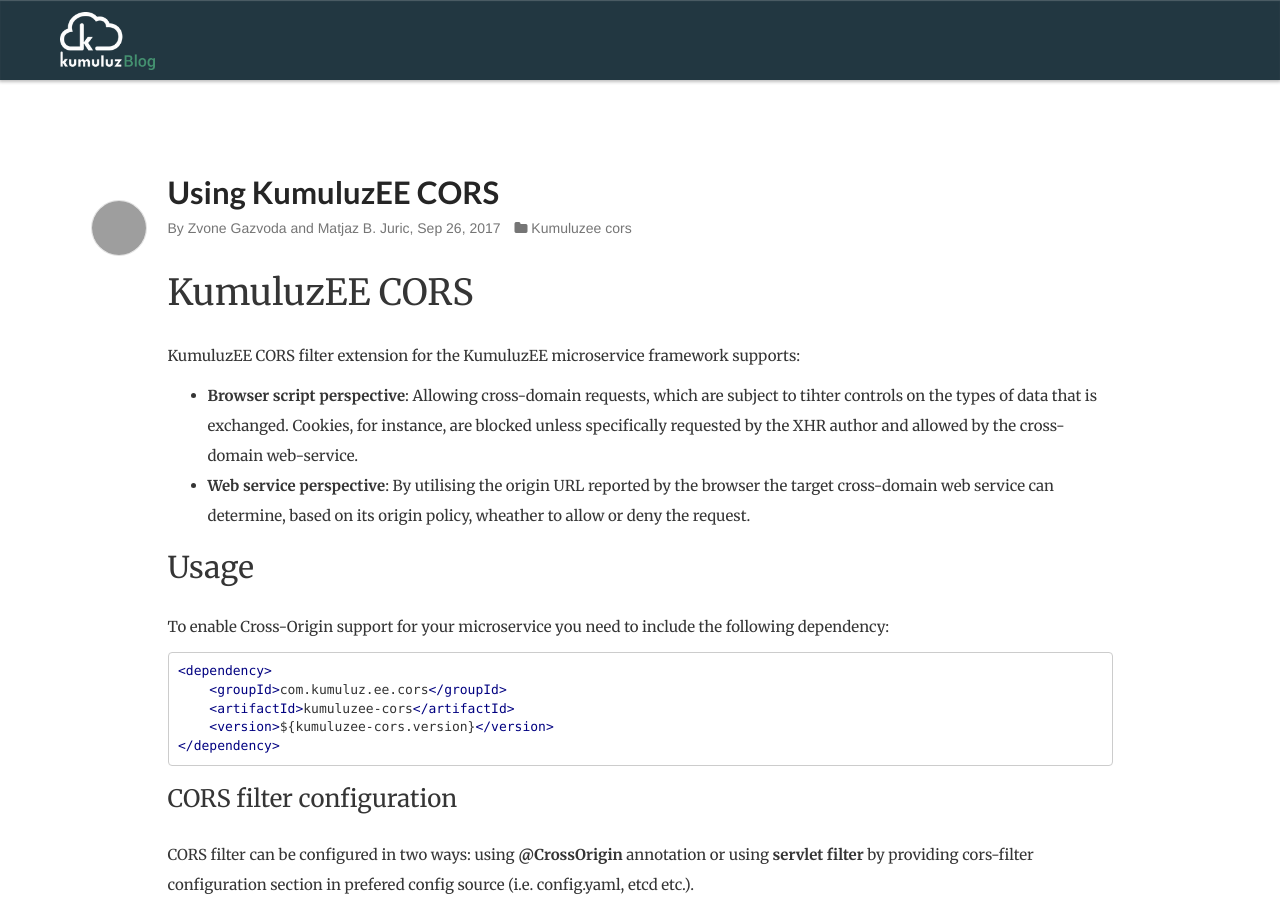
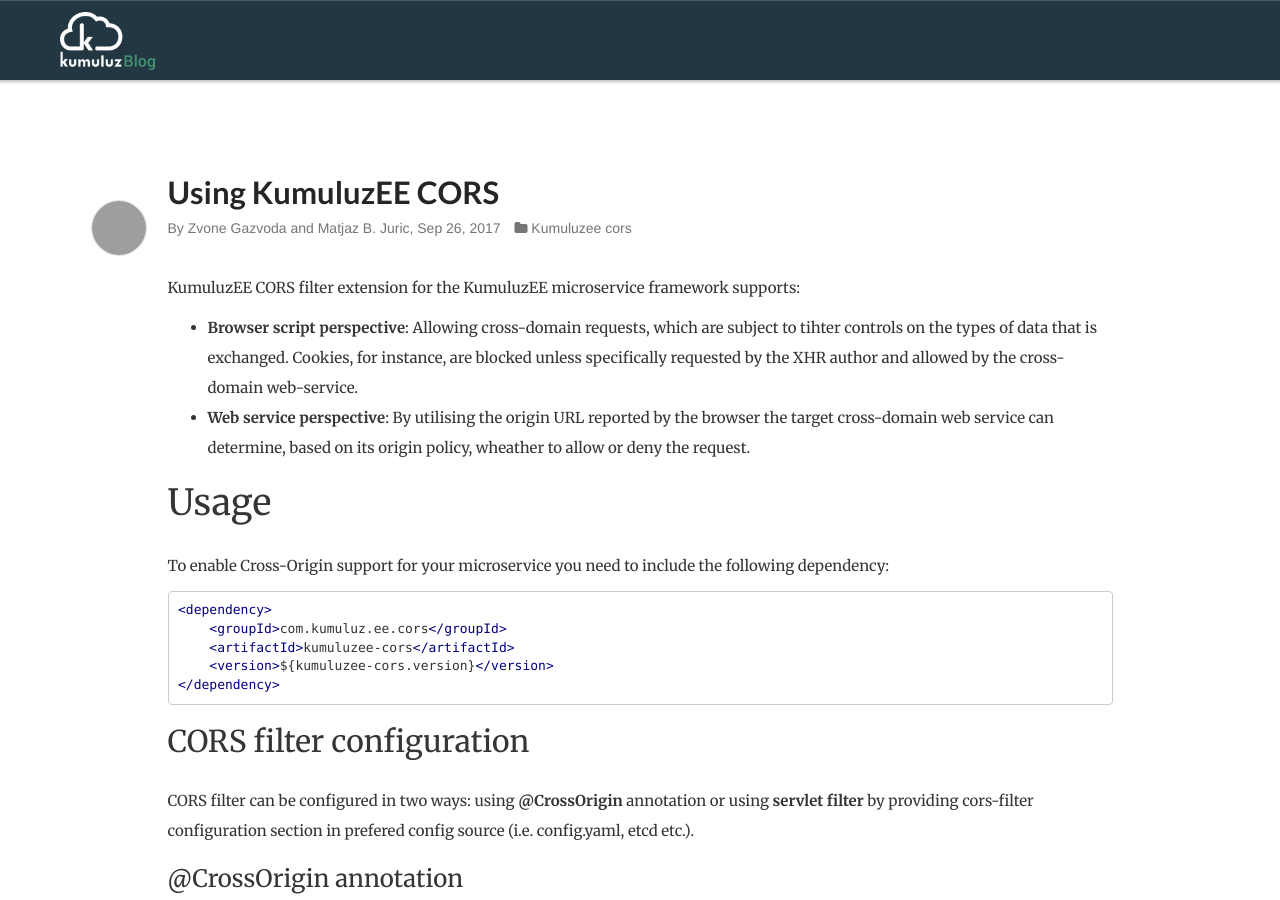
Before and after one commit to kumuluz/blog.sunesis.si, a Jekyll site: the page built from _posts/2017-09-26-kumuluzee-cors-usage.markdown, in a window 1280 px wide and 900 px high. Built offline with Jekyll 4.4.1, drawn with Linux system fonts in a browser that asks for light colours; grey boxes are pictures that could not be loaded.

Commit message:
Update 2017-09-26-kumuluzee-cors-usage.markdown

````diff
--- a/_posts/2017-09-26-kumuluzee-cors-usage.markdown
+++ b/_posts/2017-09-26-kumuluzee-cors-usage.markdown
@@ -7,8 +7,6 @@
 tags: [KumuluzEE CORS, Cross-Origin]
 ---
 
-# KumuluzEE CORS
-
 KumuluzEE CORS filter extension for the KumuluzEE microservice framework supports:
 
 * **Browser script perspective**: Allowing cross-domain requests, which are subject to tihter controls on the types of data that is exchanged.
@@ -16,7 +14,7 @@
 * **Web service perspective**: By utilising the origin URL reported by the browser the target cross-domain web service can determine, based
  on its origin policy, wheather to allow or deny the request.
 
-## Usage
+# Usage
 
 To enable Cross-Origin support for your microservice you need to include the following dependency:
 ```xml
@@ -27,13 +25,13 @@
 </dependency>
 ```
 
-### CORS filter configuration
+## CORS filter configuration
 
 CORS filter can be configured in two ways: using **@CrossOrigin** annotation
 or using **servlet filter** by providing cors-filter configuration section in prefered config source (i.e. config.yaml, etcd etc.).
 
 
-#### @CrossOrigin annotation
+### @CrossOrigin annotation
 
 Annotation can be put on the following classes of the JAX-RS application:
 * Application class (with @ApplicationPath annotation)
@@ -76,7 +74,7 @@
 }
 ```
 
-##### Example of using @CrossOrigin annotation
+#### Example of using @CrossOrigin annotation
 
 **Application class**
 
````
